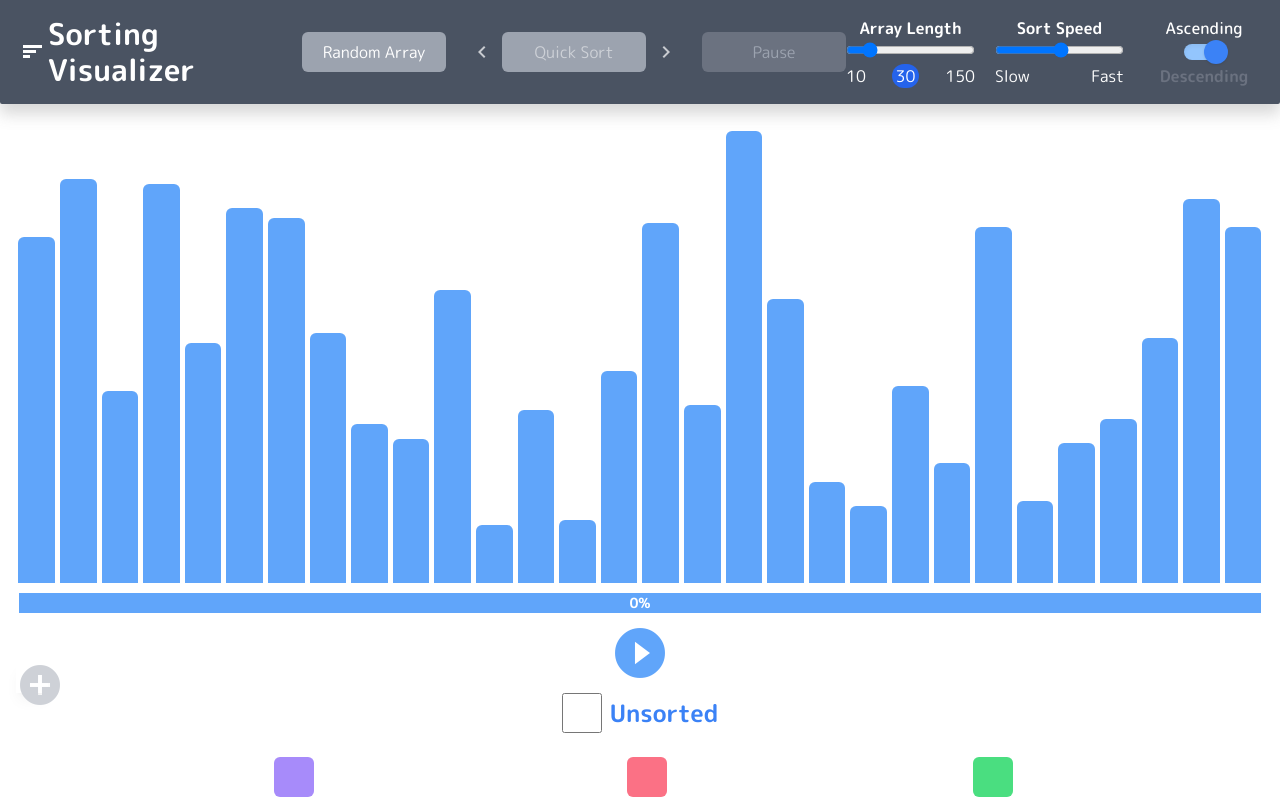
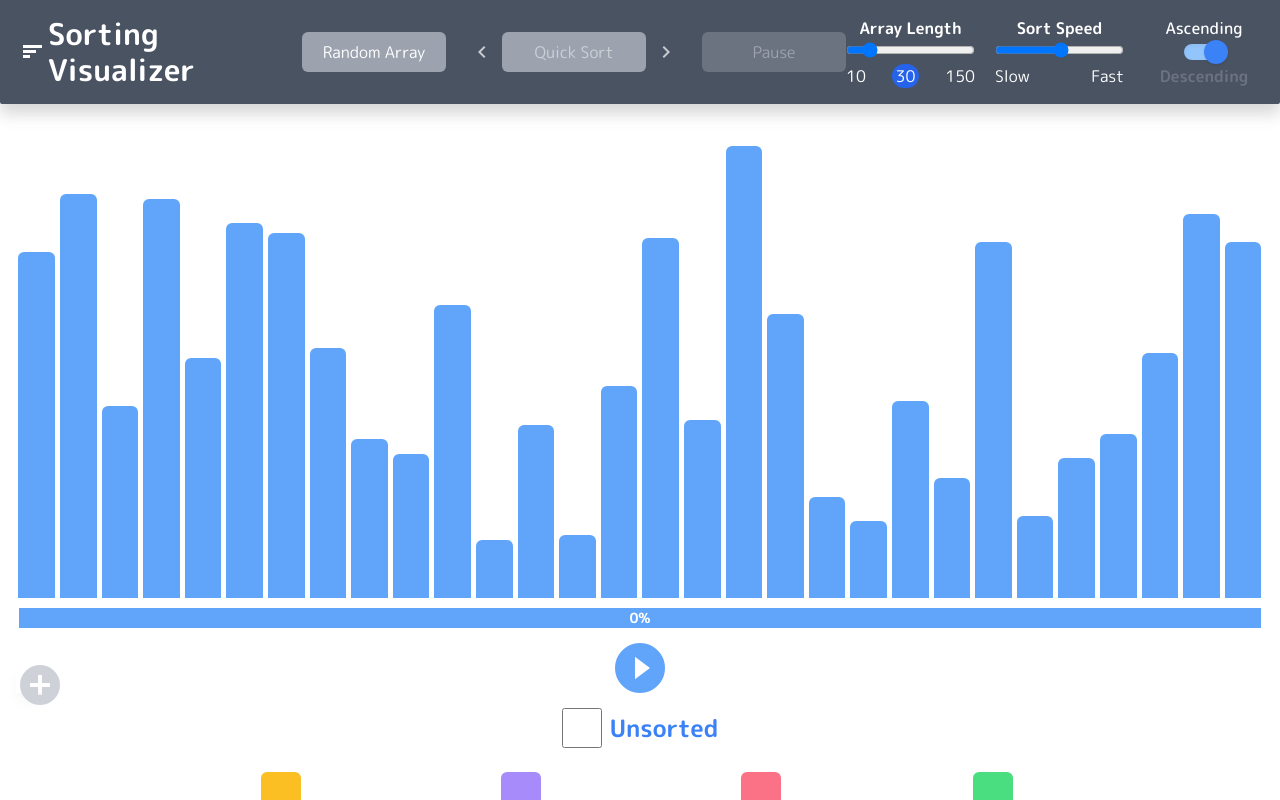
Before and after one commit to turn25/sorting-visualizer, a React (Create React App) app: page / in a window 1280 px wide. Both pictures are taken after a click on the button "chevron_left". Shown: the top 800 px of the page. Built offline with nearby package versions, Linux system fonts and the light colour scheme; what @tailwindcss/custom-forms would draw is missing.

Commit message:
feat: store legends data to sortAlgos

```diff
--- a/src/SortAlgo.js
+++ b/src/SortAlgo.js
@@ -4,6 +4,7 @@ const SortAlgos = [
       id: 1,
       name: "Bubble Sort",
       value: "BubbleSort",
+      legends: ["Compare", "Swap", "Sorted"],
       worstCase: (
         <span>
           O(n<sup>2</sup>)
@@ -25,6 +26,7 @@ const SortAlgos = [
       id: 2,
       name: "Insertion Sort",
       value: "InsertionSort",
+      legends: ["Compare", "Swap", "Sorted"],
       worstCase: (
         <span>
           O(n<sup>2</sup>)
@@ -48,6 +50,7 @@ const SortAlgos = [
       id: 3,
       name: "Selection Sort",
       value: "SelectionSort",
+      legends: ["Compare", "Swap", "Sorted"],
       worstCase: (
         <span>
           O(n<sup>2</sup>)
@@ -78,6 +81,7 @@ const SortAlgos = [
       id: 4,
       name: "Shell Sort",
       value: "ShellSort",
+      legends: ["Compare", "Swap", "Sorted", "Gap"],
       worstCase: (
         <span>
           O(n<sup>2</sup>)
@@ -104,6 +108,7 @@ const SortAlgos = [
       id: 5,
       name: "Quick Sort",
       value: "QuickSort",
+      legends: ["Compare", "Swap", "Sorted", "Pivot"],
       worstCase: (
         <span>
           O(n<sup>2</sup>)
--- a/src/components/ArrayList.js
+++ b/src/components/ArrayList.js
@@ -15,7 +15,7 @@ export default function ArrayList({
   sortedArray,
 }) {
   return (
-    <div className="w-full h-[60vh] flex items-end px-4 mb-2 mt-[105px]">
+    <div className="w-full h-[60vh] flex items-end px-4 mb-2 mt-[120px]">
       {array.map((barHeight, index) => {
         let bg = blue_400;
 
--- a/src/components/Legend.js
+++ b/src/components/Legend.js
@@ -2,13 +2,22 @@ import React from "react";
 import { CSSTransition, SwitchTransition } from "react-transition-group";
 import "../Transition.css";
 
-export default function Legend({ isSorted, sortAlgo, isChangeSortAlgo }) {
+import SortAlgos from "../SortAlgo";
+
+export default function Legend({
+  isSorted,
+  sortAlgo,
+  isChangeSortAlgo,
+  sortAlgoIdx,
+}) {
   const sortedColor = (sortedColor, unSortedColor) => {
     return isSorted ? sortedColor : unSortedColor;
   };
 
+  const [{ legends }] = SortAlgos[sortAlgoIdx];
+
   return (
-    <div className="px-10 max-w-[840px] h-[calc(100vh-60vh-100px-100px)] mx-auto flex flex-col gap-y-6">
+    <div className="px-10 max-w-[840px] h-[calc(100vh-60vh-100px-120px)] mx-auto flex flex-col gap-y-6">
       <form className="inline-flex gap-x-2 items-center justify-center transition-all ease-in">
         <label className="inline-flex items-center transition ease-in duration-200 hover:-translate-y-1 hover:opacity-80">
           <input
@@ -39,11 +48,11 @@ export default function Legend({ isSorted, sortAlgo, isChangeSortAlgo }) {
           classNames="fade"
         >
           <div className="flex justify-between items-center">
-            {sortAlgo === "ShellSort" && (
+            {legends[3] && (
               <div className="flex flex-col items-center transition ease-in duration-200 hover:-translate-y-1 hover:opacity-80">
                 <span className="bg-amber-400 h-10 w-10 rounded-md" />
                 <p className="font-semibold text-amber-600 cursor-default">
-                  Gap
+                  {legends[3]}
                 </p>
               </div>
             )}
@@ -51,12 +60,14 @@ export default function Legend({ isSorted, sortAlgo, isChangeSortAlgo }) {
             <div className="flex flex-col items-center transition ease-in duration-200 hover:-translate-y-1 hover:opacity-80">
               <span className="bg-violet-400 h-10 w-10 rounded-md" />
               <p className="font-semibold text-violet-600 cursor-default">
-                Compare
+                {legends[0]}
               </p>
             </div>
             <div className="flex flex-col items-center transition ease-in duration-200 hover:-translate-y-1 hover:opacity-80">
               <span className="bg-rose-400 h-10 w-10 rounded-md" />
-              <p className="font-semibold text-rose-600 cursor-default">Swap</p>
+              <p className="font-semibold text-rose-600 cursor-default">
+                {legends[1]}
+              </p>
             </div>
             <div className="flex flex-col items-center transition ease-in duration-200 hover:-translate-y-1 hover:opacity-80">
               <span
@@ -71,7 +82,7 @@ export default function Legend({ isSorted, sortAlgo, isChangeSortAlgo }) {
                   "green"
                 )}-500 cursor-default`}
               >
-                Sorted
+                {legends[2]}
               </p>
             </div>
           </div>
--- a/src/components/SortingVisualizer.js
+++ b/src/components/SortingVisualizer.js
@@ -318,6 +318,7 @@ export default function SortingVisualizer() {
         isSorted={isSorted}
         sortAlgo={sortAlgo}
         isChangeSortAlgo={isChangeSortAlgo}
+        sortAlgoIdx={sortAlgoIdx}
       />
       <SortingAlgoInfo
         sortAlgoIdx={sortAlgoIdx}
```
